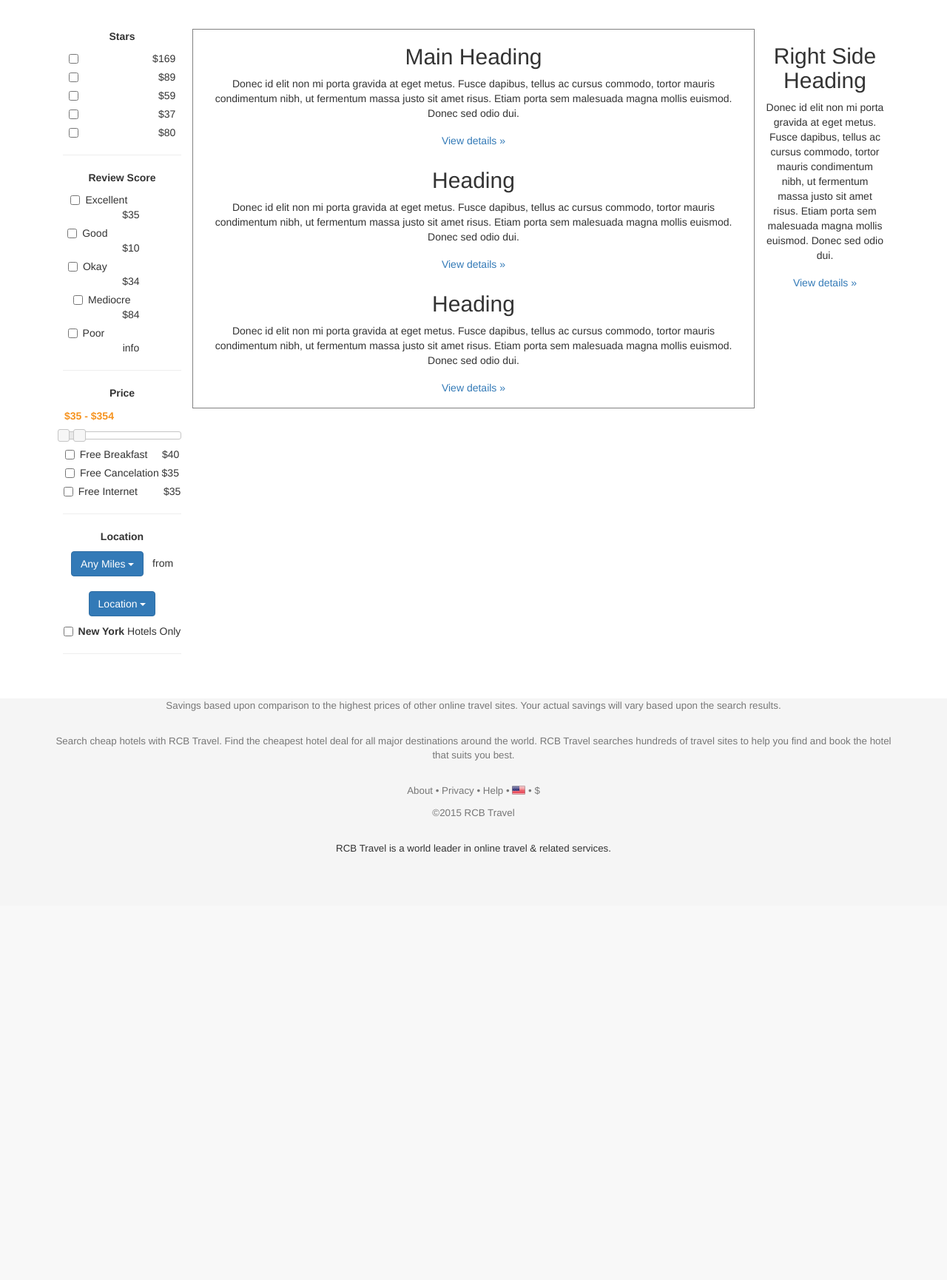
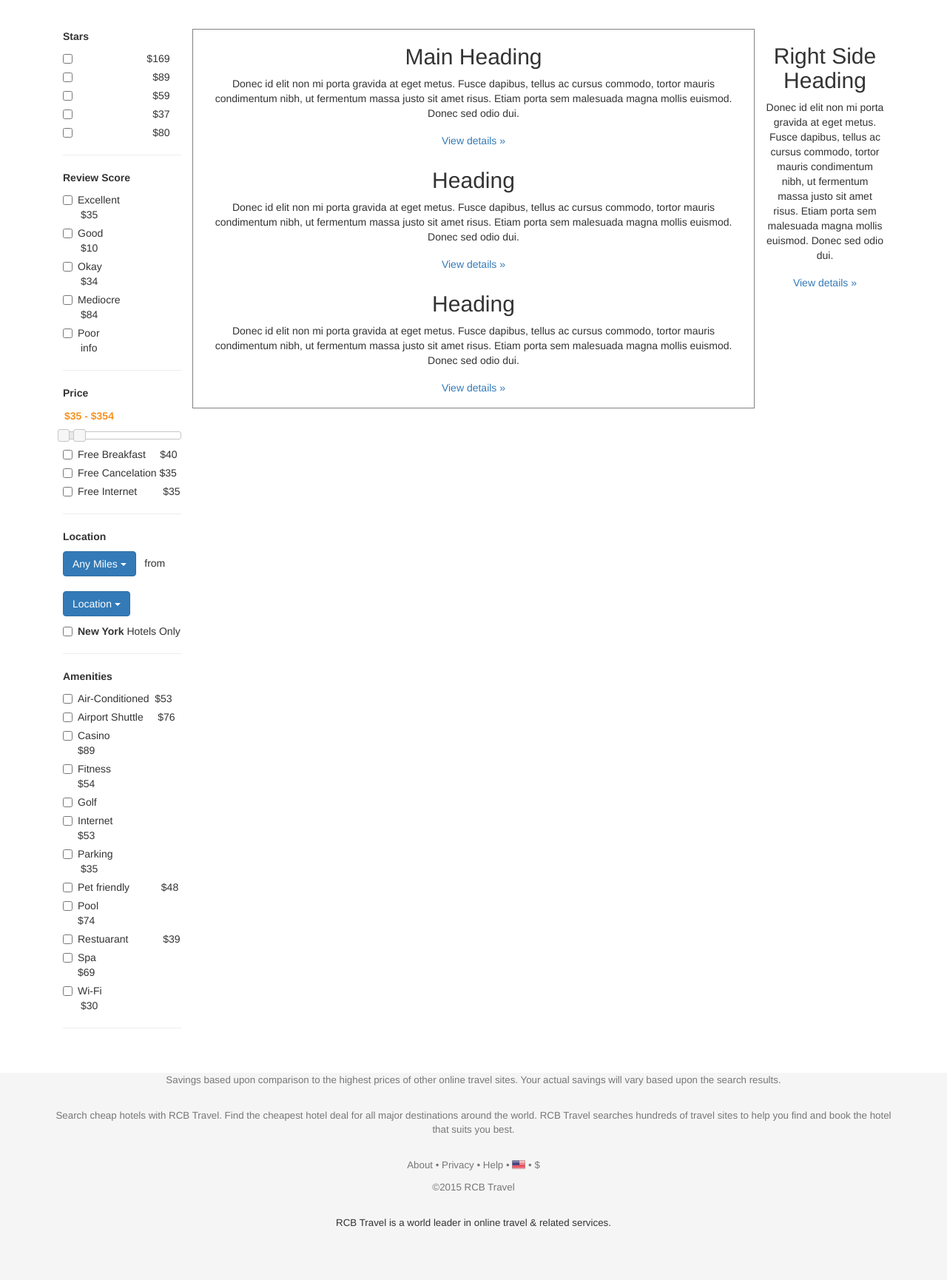
Before and after one commit to Shreyp/hw-hotels, a PHP site: page /comparison.html in a window 1280 px wide. Shown: the part 51-1781 px from the top of the page at 74% size. Before the commit the page ends 1203 px from the top, so only its background shows below. Run offline with PHP 8.4, Linux system fonts and the light colour scheme; some libraries are stand-ins or nearby versions; some web fonts are replaced.

Commit message:
aded amenitites section

```diff
--- a/comparison.html
+++ b/comparison.html
@@ -126,20 +126,17 @@
               <div id="slider-range"></div>
               <div class="checkbox">
                 <label>
-                <input type="checkbox" value="">
-                Free Breakfast &nbsp; &nbsp; $40
+                  <input type="checkbox" value=""> Free Breakfast &nbsp; &nbsp; $40
                 </label>
               </div>
               <div class="checkbox">
                 <label>
-                <input type="checkbox" value="">
-                Free Cancelation $35
+                  <input type="checkbox" value=""> Free Cancelation $35
                 </label>
               </div>
               <div class="checkbox">
                 <label>
-                <input type="checkbox" value="">
-                Free Internet &nbsp; &nbsp; &nbsp; &nbsp; $35
+                  <input type="checkbox" value=""> Free Internet &nbsp; &nbsp; &nbsp; &nbsp; $35
                 </label>
               </div>
               <hr />
@@ -182,7 +179,65 @@
                 </label>
               </div>
               <hr />
+              <div class="leftSideBar">
+                <p>
+                  <strong>
+              Amenities
+              </strong>
+                </p>
+                <div class="checkbox">
+                  <label>
+                    <input type="checkbox" value="">Air-Conditioned&nbsp; $53</label>
                 </div>
+                <div class="checkbox">
+                  <label>
+                    <input type="checkbox" value="">Airport Shuttle &nbsp; &nbsp; $76</label>
+                </div>
+                <div class="checkbox">
+                  <label>
+                    <input type="checkbox" value="">Casino &nbsp; &nbsp; &nbsp; &nbsp; &nbsp; &nbsp; &nbsp; &nbsp; &nbsp; &nbsp; &nbsp; $89</label>
+                </div>
+                <div class="checkbox">
+                  <label>
+                    <input type="checkbox" value="">Fitness&nbsp; &nbsp; &nbsp; &nbsp; &nbsp; &nbsp; &nbsp; &nbsp; &nbsp; &nbsp; &nbsp; $54</label>
+                </div>
+                <div class="checkbox">
+                  <label>
+                    <input type="checkbox" value="">Golf</label>
+                </div>
+                <div class="checkbox">
+                  <label>
+                    <input type="checkbox" value="">Internet &nbsp; &nbsp; &nbsp; &nbsp; &nbsp; &nbsp; &nbsp; &nbsp; &nbsp; $53</label>
+                </div>
+                <div class="checkbox">
+                  <label>
+                    <input type="checkbox" value="">Parking &nbsp; &nbsp; &nbsp; &nbsp; &nbsp; &nbsp; &nbsp; &nbsp; &nbsp; &nbsp;$35</label>
+                </div>
+                <div class="checkbox">
+                  <label>
+                    <input type="checkbox" value="">Pet friendly&nbsp; &nbsp; &nbsp; &nbsp; &nbsp; &nbsp;$48</label>
+                </div>
+                <div class="checkbox">
+                  <label>
+                    <input type="checkbox" value="">Pool &nbsp; &nbsp; &nbsp; &nbsp; &nbsp; &nbsp; &nbsp; &nbsp; &nbsp; &nbsp; &nbsp; &nbsp; &nbsp; $74</label>
+                </div>
+                <div class="checkbox">
+                  <label>
+                    <input type="checkbox" value="">Restuarant &nbsp; &nbsp; &nbsp; &nbsp; &nbsp; &nbsp;$39</label>
+                </div>
+                <div class="checkbox">
+                  <label>
+                    <input type="checkbox" value="">Spa &nbsp; &nbsp; &nbsp; &nbsp; &nbsp; &nbsp; &nbsp; &nbsp; &nbsp; &nbsp; &nbsp; &nbsp; &nbsp; &nbsp; $69</label>
+                </div>
+                <div class="checkbox">
+                  <label>
+                    <input type="checkbox" value="">Wi-Fi &nbsp; &nbsp; &nbsp; &nbsp; &nbsp; &nbsp; &nbsp; &nbsp; &nbsp; &nbsp; &nbsp; &nbsp;$30</label>
+                </div>
+
+              </div>
+
+            </div>
+            <hr />
         </div>
         <div class="col-md-8" id="mainContent">
           <h2>
--- a/css/hotels.css
+++ b/css/hotels.css
@@ -59,7 +59,6 @@ body {
 #jumbotron {
   padding-bottom: 300px;
 }
-=======
 .leftSideBar {
   text-align: left;
 }
```
Lines whose indentation alone changed are shown as unchanged.
